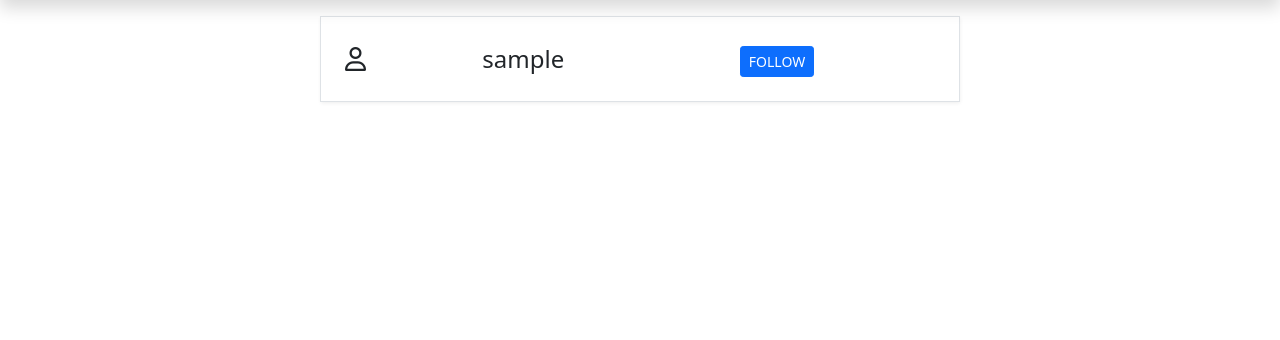
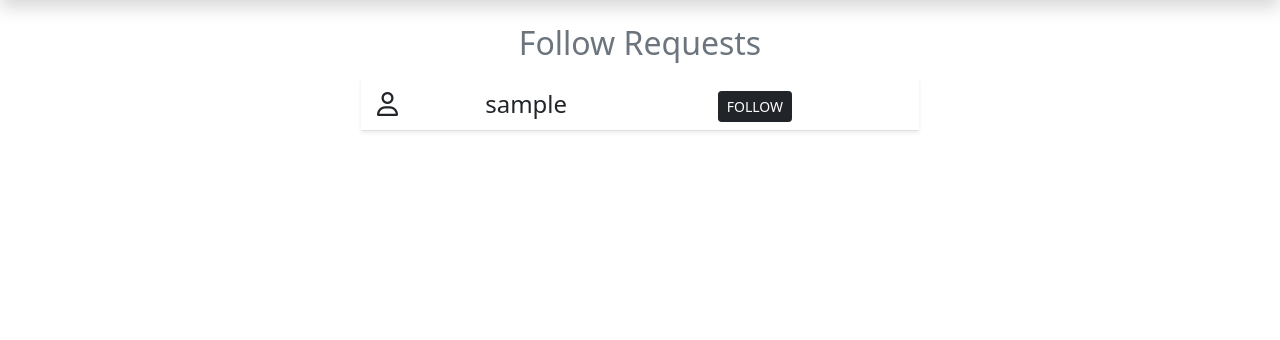
Before and after one commit to alenwenish/saveehub, a PHP site: page /friends.php in a window 1280 px wide. Shown: the part 88-428 px from the top of the page. Run offline with PHP 8.4, Linux system fonts and the light colour scheme; the visitor is signed in with stand-in values (Sample User, id 1); tables that the repository leaves empty or names only in its code hold one stand-in row (values such as "Sample post"); some libraries are stand-ins or nearby versions.

Commit message:
some alterations

```diff
--- a/friends.php
+++ b/friends.php
@@ -25,15 +25,17 @@ while($row = mysqli_fetch_array($res))
 <body>
     <?php include('navigation.php'); ?>
 
-    <div>
-        <table class="table w-50 mx-auto mt-3">
+    <div class="container">
+        <h2 class="fs-2 fw-normal text-secondary pt-4 text-center"> Follow Requests</h2>
+        <table class="container table w-50 mx-auto mt-3">
             <?php foreach($rows as $row) { ?>
 
-                <tr class="border   mb-2 fs-4 shadow-sm">
-                    <td class="p-4"> <i class="fa-regular fa-user"></i> </td>
-                    <td class="p-4">  <?php echo $row['username']; ?> </td>
-                    <td class="p-4">  <button class="btn btn-sm btn-primary">FOLLOW</button></td>
+                <tr class="fs-4 shadow-sm">
+                    <td class="py-2 px-3"> <i class="fa-regular fa-user"></i> </td>
+                    <td class="py-2 px-3">  <?php echo $row['username']; ?> </td>
+                    <td class="py-2 px-3">  <button class="btn btn-sm btn-dark">FOLLOW</button></td>
                 </tr>
+
 
             <?php } ?>
         </table>
--- a/index.php
+++ b/index.php
@@ -51,7 +51,7 @@ if (isset($_POST['signup'])) {
     <?php include('header.php') ?>
     <style>
         #signup_body{
-          background-image: linear-gradient(to bottom, #ace6e9, #3bbee0, #0092de, #0061d2, #0821ac);
+            background-image: linear-gradient(to bottom, #d4f5f5, #adc6c6, #889a9a, #647070, #434848);
           background-repeat: no-repeat;
           background-attachment: fixed;
         }
--- a/login.php
+++ b/login.php
@@ -38,7 +38,7 @@ if (isset($_POST['login'])) {
     <?php include('header.php') ?>
     <style>
         #login_body{
-          background-image: linear-gradient(to bottom, #ace6e9, #3bbee0, #0092de, #0061d2, #0821ac);
+          background-image:   linear-gradient(to bottom, #d4f5f5, #adc6c6, #889a9a, #647070, #434848);
           background-repeat: no-repeat;
           background-attachment: fixed;
         }
--- a/viewprofile.php
+++ b/viewprofile.php
@@ -36,7 +36,7 @@ if(isset($_POST['file_submit'])){
     <?php include('header.php'); ?>
     <style>
          #view_profile{
-            background-image: radial-gradient(circle, #48dce5, #77d9de, #96d6d8, #b0d2d3, #c6cece);
+          background-image: linear-gradient(to bottom, #e2f0f0, #e5f3f3, #e8f6f6, #ecf9f9, #effcfc);
           background-repeat: no-repeat;
           background-attachment: fixed;
         }
@@ -74,7 +74,8 @@ if(isset($_POST['file_submit'])){
   </form>
 </div>
 <br><br>
-<div>
+<div class="container  p-1">
+
 
   <?php
   $sql = "SELECT * FROM image where username = '$username'";
```
